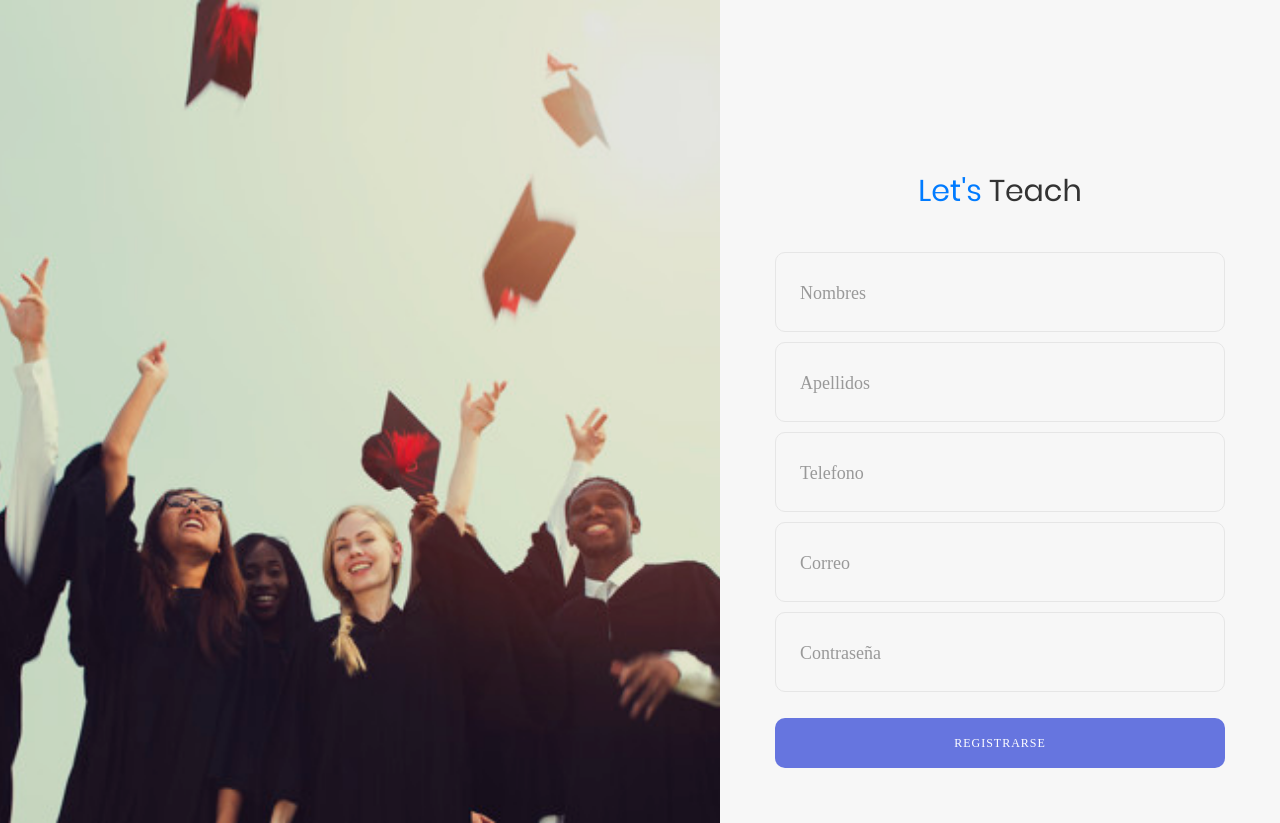
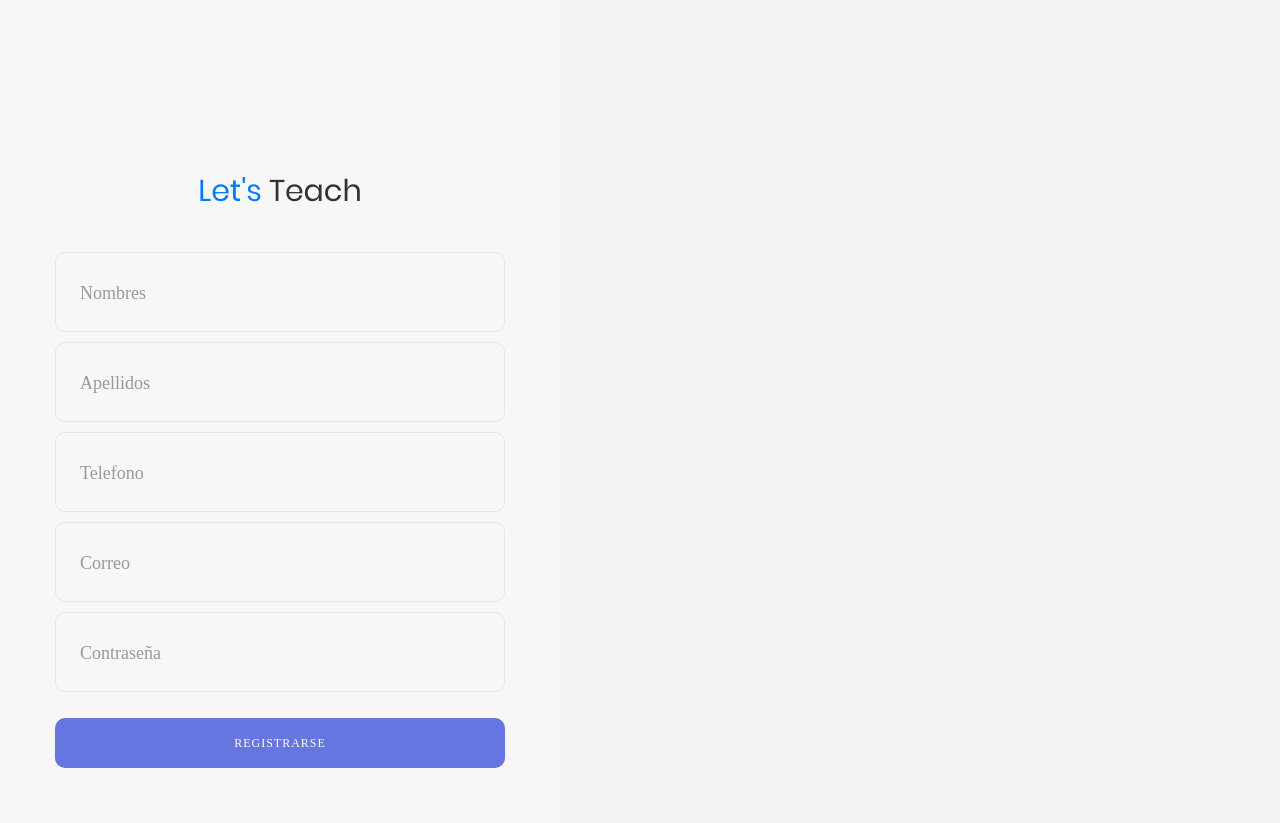
Before and after one commit to CarlosSoto-P/Proyecto-Final, a PHP site: page /pruebaRegistrar.php in a window 1280 px wide. Run offline with PHP 8.4, Linux system fonts and the light colour scheme; some web fonts are replaced.

Commit message:
Update pruebaRegistrar.php

```diff
--- a/pruebaRegistrar.php
+++ b/pruebaRegistrar.php
@@ -93,13 +93,16 @@ if(isset($_POST['login_sent'])) {
 
     <div>
         <div class="container-login100">
-            <div class="wrap-login100">
+
                 <form class="login100-form validate-form" action="login.php" method="post">
                     <span class="login100-form-title p-b-43">
 
                         <span class="text-primary">Let's</span> Teach
                     </span>
-                    <div class="wrap-input100 validate-input" data-validate="El nombre es requerido">
+                    <div class = "conteiner">
+                    <div class="wrap-input100 validate-input"  data-validate="El nombre es requerido">
+
+
                         <input class="input100" type="text" name="nombre">
                         <span class="focus-input100"></span>
                         <span class="label-input100">Nombres</span>
@@ -130,7 +133,7 @@ if(isset($_POST['login_sent'])) {
                     </div>
 
 
-
+                    </div>
 
                     <div class="container-login100-form-btn">
 
```
